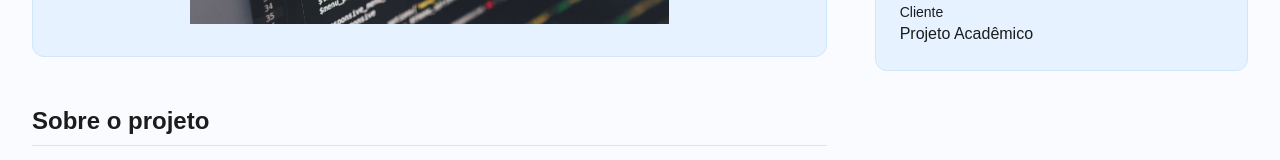
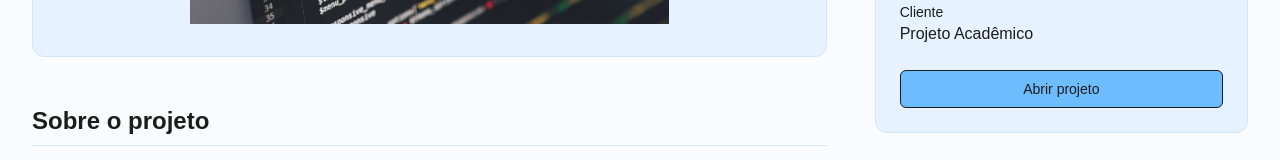
Before and after one commit to Peddrinnz/pxdro-code, a Next.js app: page /projects/java-ui in a window 1280 px wide. Shown: the part 738-898 px from the top of the page. Built offline with nearby package versions, Linux system fonts and the light colour scheme.

Commit message:
style: details/page component

```diff
--- a/src/components/details/details.tsx
+++ b/src/components/details/details.tsx
@@ -23,6 +23,7 @@ type LocalizedProject = {
     tags: string[];
     image: StaticImageData;
     github: string;
+    link?: string;
     timeline: string;
     team: string;
     client: string;
@@ -70,6 +71,7 @@ export const projects: Project[] = [
             tags: ["Next JS", "Tailwind CSS", "TypeScript", "PostgreSQL", "Figma"],
             image: kdeImg,
             github: "https://github.com/Peddrinnz/tcc",
+            link: "https://tcc-viniszofc.vercel.app",
             timeline: "6 meses",
             team: "3 desenvolvedores",
             client: "IFMS Campus Corumbá (multicampi)",
@@ -107,6 +109,7 @@ export const projects: Project[] = [
             tags: ["Next JS", "Tailwind CSS", "TypeScript", "PostgreSQL", "Figma"],
             image: kdeImg,
             github: "https://github.com/Peddrinnz/tcc",
+            link: "https://tcc-viniszofc.vercel.app",
             timeline: "6 months",
             team: "3 developers",
             client: "IFMS Corumbá Campus (multicampus)",
@@ -304,6 +307,7 @@ export const projects: Project[] = [
             tags: ["React", "Tailwind CSS", "Figma", "TypeScript"],
             image: petImg,
             github: "https://github.com/Peddrinnz/Studio-Pet-Care",
+            link: "https://studio-pet-care.vercel.app",
             timeline: "1 mês",
             team: "1 desenvolvedor/designer",
             client: "Studio Pet Care",
@@ -341,6 +345,7 @@ export const projects: Project[] = [
             tags: ["React", "Tailwind CSS", "Figma", "TypeScript"],
             image: petImg,
             github: "https://github.com/Peddrinnz/Studio-Pet-Care",
+            link: "https://studio-pet-care.vercel.app",
             timeline: "1 month",
             team: "1 developer/designer",
             client: "Studio Pet Care",
@@ -374,6 +379,7 @@ export default function Details() {
     }
 
     const localized = project[language as Lang];
+    const projectLink = (localized as LocalizedProject).link ?? localized.github;
 
     return (
         <section className="min-h-screen bg-(--background) pt-20">
@@ -503,6 +509,17 @@ export default function Details() {
                                     <p className="font-medium text-(--text)">{localized.client}</p>
                                 </div>
                             </div>
+
+                            <div className="mt-6">
+                                <a
+                                    href={projectLink}
+                                    target="_blank"
+                                    rel="noopener noreferrer"
+                                    className="w-full flex items-center justify-center gap-2 bg-(--primary-color) px-4 py-2 rounded-md hover:opacity-90 transition-colors font-medium text-sm border border-(--secondary-border)"
+                                >
+                                    {language === 'pt' ? 'Abrir projeto' : 'Open project'}
+                                </a>
+                            </div>
                         </div>
                     </div>
                 </div>
--- a/src/components/projects/projects.tsx
+++ b/src/components/projects/projects.tsx
@@ -168,7 +168,7 @@ const Projects = () => {
                                     <div className="flex flex-col sm:flex-row items-center gap-3 mt-auto pt-4">
                                         <Link href={`/projects/${project.slug}`}>
                                             <button className="flex items-center gap-2 px-4 py-2 bg-(--button)
-                                                rounded-md hover:bg-(--hover-button) border border-(--secondary-border)">
+                                                rounded-md hover:bg-(--hover-button) border border-(--secondary-border) cursor-pointer">
                                                 {content.details}
                                                 <ArrowRight size={18} />
                                             </button>
```
